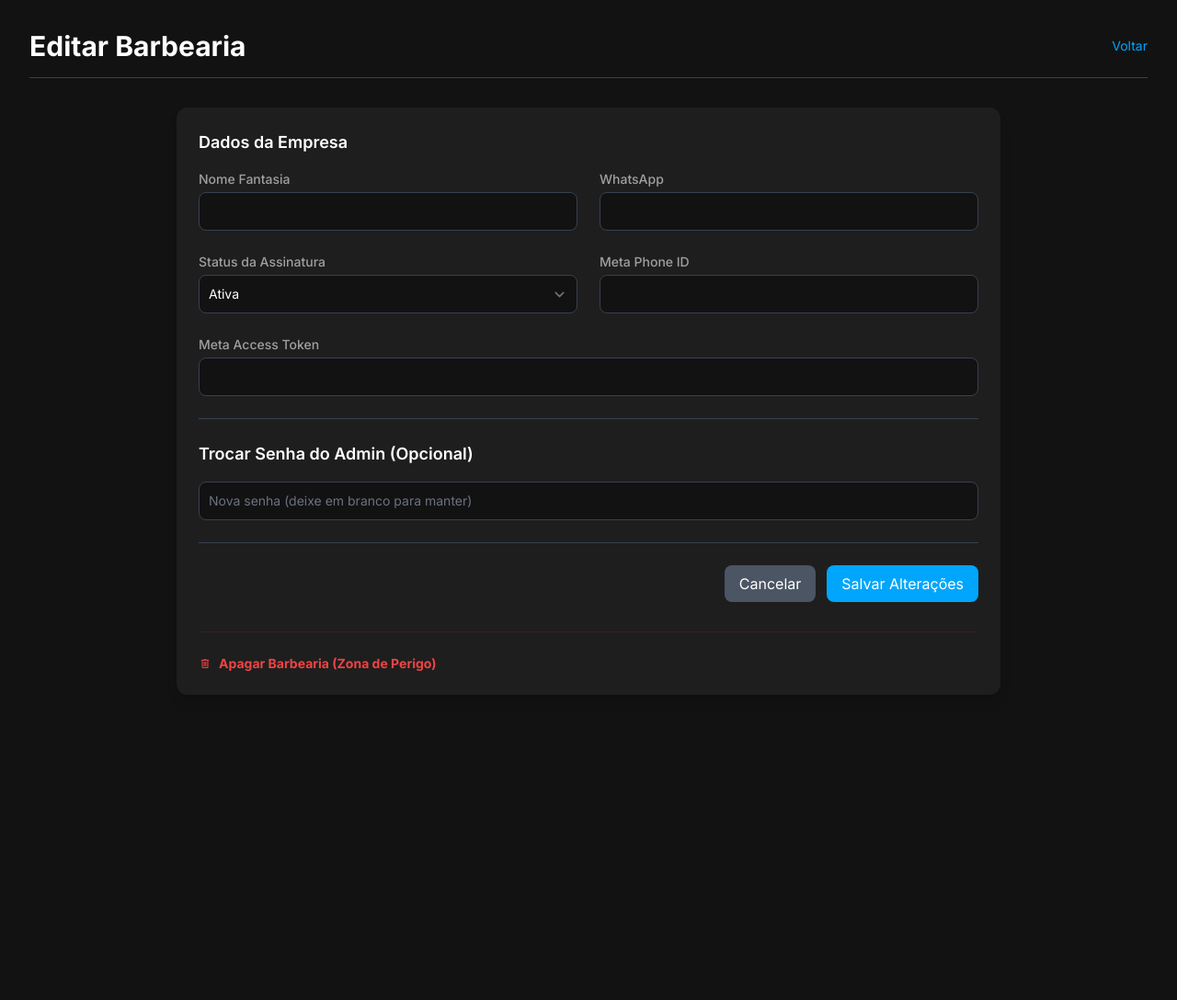
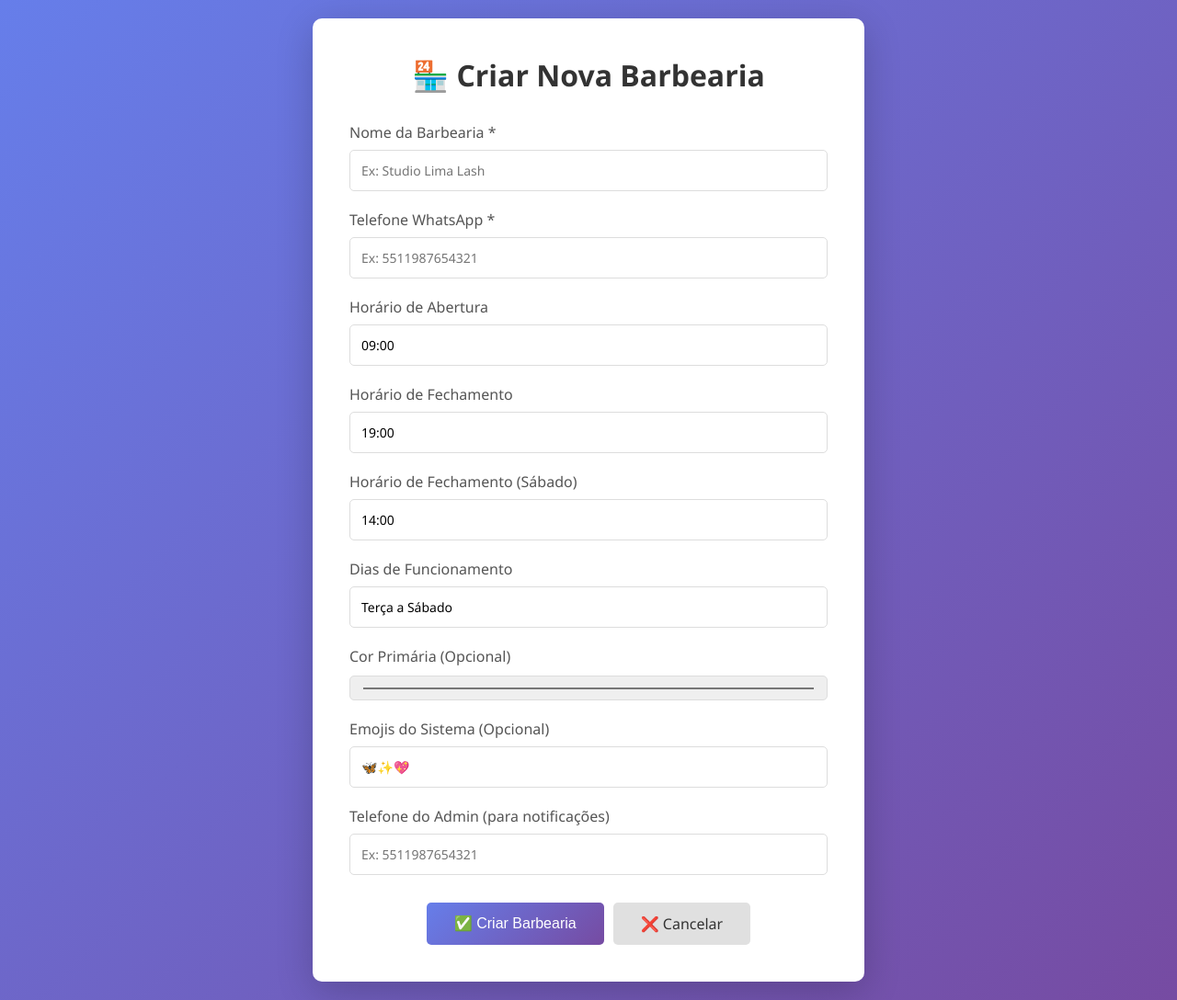
Before and after one commit to juanhlalmeida/assistente-agendamento-ia, a Python web app: template app/templates/superadmin/novo.html in a window 1280 px wide. Shown: the whole page at 92% size. Before the commit the page ends 730 px from the top, so only its background shows below. Run offline with Jinja, Linux system fonts and the light colour scheme; the template is opened without the code that fills it, so the values that code supplies are empty; some libraries are stand-ins or nearby versions.

Commit message:
Refactor novo.html for new barbearia creation

```diff
--- a/app/templates/superadmin/novo.html
+++ b/app/templates/superadmin/novo.html
@@ -1,103 +1,243 @@
 <!DOCTYPE html>
-<html class="dark" lang="pt-br">
+<html lang="pt-BR">
 <head>
-  <meta charset="utf-8"/>
-  <meta content="width=device-width, initial-scale=1.0" name="viewport"/>
-  <title>Super Admin - Editar Barbearia</title>
-  <script src="https://cdn.tailwindcss.com?plugins=forms,container-queries"></script>
-  <link href="https://fonts.googleapis.com" rel="preconnect"/>
-  <link href="https://fonts.googleapis.com/css2?family=Inter:wght@400;500;600;700&display=swap" rel="stylesheet"/>
-  <link href="https://fonts.googleapis.com/css2?family=Material+Symbols+Outlined" rel="stylesheet"/>
-  <script>
-    tailwind.config = { darkMode: "class", theme: { extend: { colors: { "primary": "#00A6FB", "background-dark": "#121212", "surface-dark": "#1E1E1E", "text-primary-dark": "#FFFFFF", "text-secondary-dark": "#A0A0A0" }, fontFamily: { "display": ["Inter", "sans-serif"] } } } }
-  </script>
+    <meta charset="UTF-8">
+    <meta name="viewport" content="width=device-width, initial-scale=1.0">
+    <title>Nova Barbearia - Admin</title>
+    <style>
+        * {
+            margin: 0;
+            padding: 0;
+            box-sizing: border-box;
+        }
+
+        body {
+            font-family: 'Segoe UI', Tahoma, Geneva, Verdana, sans-serif;
+            background: linear-gradient(135deg, #667eea 0%, #764ba2 100%);
+            min-height: 100vh;
+            display: flex;
+            justify-content: center;
+            align-items: center;
+            padding: 20px;
+        }
+
+        .container {
+            background: white;
+            border-radius: 10px;
+            box-shadow: 0 10px 40px rgba(0, 0, 0, 0.2);
+            padding: 40px;
+            max-width: 600px;
+            width: 100%;
+        }
+
+        h1 {
+            color: #333;
+            margin-bottom: 30px;
+            text-align: center;
+        }
+
+        .form-group {
+            margin-bottom: 20px;
+        }
+
+        label {
+            display: block;
+            margin-bottom: 8px;
+            color: #555;
+            font-weight: 500;
+        }
+
+        input[type="text"],
+        input[type="email"],
+        input[type="tel"],
+        input[type="color"],
+        textarea {
+            width: 100%;
+            padding: 12px;
+            border: 1px solid #ddd;
+            border-radius: 5px;
+            font-size: 14px;
+            font-family: inherit;
+        }
+
+        input[type="text"]:focus,
+        input[type="email"]:focus,
+        input[type="tel"]:focus,
+        input[type="color"]:focus,
+        textarea:focus {
+            outline: none;
+            border-color: #667eea;
+            box-shadow: 0 0 5px rgba(102, 126, 234, 0.3);
+        }
+
+        textarea {
+            resize: vertical;
+            min-height: 100px;
+        }
+
+        .button-group {
+            display: flex;
+            gap: 10px;
+            justify-content: center;
+            margin-top: 30px;
+        }
+
+        button {
+            padding: 12px 30px;
+            border: none;
+            border-radius: 5px;
+            font-size: 16px;
+            cursor: pointer;
+            transition: all 0.3s ease;
+        }
+
+        .btn-save {
+            background: linear-gradient(135deg, #667eea 0%, #764ba2 100%);
+            color: white;
+        }
+
+        .btn-save:hover {
+            transform: translateY(-2px);
+            box-shadow: 0 5px 20px rgba(102, 126, 234, 0.4);
+        }
+
+        .btn-cancel {
+            background: #e0e0e0;
+            color: #333;
+        }
+
+        .btn-cancel:hover {
+            background: #d0d0d0;
+        }
+
+        a.btn-cancel {
+            padding: 12px 30px;
+            border: none;
+            border-radius: 5px;
+            font-size: 16px;
+            text-decoration: none;
+            display: inline-flex;
+            align-items: center;
+            gap: 5px;
+            transition: all 0.3s ease;
+        }
+
+        hr {
+            margin: 40px 0;
+            border: none;
+            border-top: 1px solid #ddd;
+        }
+
+        .danger-zone {
+            background: #ffebee;
+            border-radius: 5px;
+            padding: 20px;
+            margin-top: 20px;
+        }
+
+        .danger-zone h3 {
+            color: #d32f2f;
+            margin-bottom: 15px;
+        }
+
+        .danger-zone p {
+            color: #555;
+            margin-bottom: 15px;
+        }
+
+        .btn-delete {
+            background: #d32f2f;
+            color: white;
+            width: 100%;
+        }
+
+        .btn-delete:hover {
+            background: #b71c1c;
+            transform: translateY(-2px);
+        }
+    </style>
 </head>
-<body class="bg-background-dark font-display text-text-primary-dark min-h-screen">
+<body>
+    <div class="container">
+        <h1>🏪 Criar Nova Barbearia</h1>
 
-  <div class="container mx-auto p-8">
-    <div class="flex justify-between items-center mb-8 pb-4 border-b border-gray-700">
-      <h1 class="text-3xl font-bold">Editar Barbearia</h1>
-      <a href="{{ url_for('superadmin.listar_barbearias') }}" class="text-sm text-primary hover:underline">Voltar</a>
+        <form method="POST" action="{{ url_for('superadmin.criar_barbearia') }}">
+            <div class="form-group">
+                <label for="nome_fantasia">Nome da Barbearia *</label>
+                <input type="text" id="nome_fantasia" name="nome_fantasia" required placeholder="Ex: Studio Lima Lash">
             </div>
 
-    {% with messages = get_flashed_messages(with_categories=true) %}
-      {% if messages %}
-        {% for category, message in messages %}
-          <div class="p-4 rounded-lg mb-6 shadow-lg text-white {{ 'bg-green-500' if category == 'success' else 'bg-red-500' }}">
-            {{ message }}
-          </div>
-        {% endfor %}
-      {% endif %}
-    {% endwith %}
-
-    <div class="bg-surface-dark rounded-xl shadow-lg overflow-hidden max-w-4xl mx-auto">
-      <div class="p-6">
-        <form method="POST">
-
-          <h3 class="text-lg font-semibold text-text-primary-dark mb-4">Dados da Empresa</h3>
-          <div class="grid grid-cols-1 md:grid-cols-2 gap-6 mb-6">
-            <div>
-              <label class="block text-sm font-medium text-text-secondary-dark mb-1">Nome Fantasia</label>
-              <input type="text" name="nome_fantasia"
-                     class="bg-background-dark border border-gray-700 text-white text-sm rounded-lg block w-full p-2.5"
-                     value="{{ form_data.get('nome_fantasia', '') }}" required>
-            </div>
-            <div>
-              <label class="block text-sm font-medium text-text-secondary-dark mb-1">WhatsApp</label>
-              <input type="text" name="telefone_whatsapp"
-                     class="bg-background-dark border border-gray-700 text-white text-sm rounded-lg block w-full p-2.5"
-                     value="{{ form_data.get('telefone_whatsapp', '') }}">
+            <div class="form-group">
+                <label for="telefone_whatsapp">Telefone WhatsApp *</label>
+                <input type="tel" id="telefone_whatsapp" name="telefone_whatsapp" required placeholder="Ex: 5511987654321">
             </div>
 
-            <div>
-                <label class="block text-sm font-medium text-text-secondary-dark mb-1">Status da Assinatura</label>
-                <select name="status_assinatura" class="bg-background-dark border border-gray-700 text-white text-sm rounded-lg block w-full p-2.5">
-                    <option value="ativa" {% if form_data.get('status_assinatura')|lower == 'ativa' %}selected{% endif %}>Ativa</option>
-                    <option value="inativa" {% if form_data.get('status_assinatura')|lower == 'inativa' %}selected{% endif %}>Inativa</option>
-                    <option value="teste" {% if form_data.get('status_assinatura')|lower == 'teste' %}selected{% endif %}>Teste</option>
-                </select>
+            <div class="form-group">
+                <label for="horario_abertura">Horário de Abertura</label>
+                <input type="text" id="horario_abertura" name="horario_abertura" placeholder="Ex: 09:00" value="09:00">
             </div>
 
-            <div>
-              <label class="block text-sm font-medium text-text-secondary-dark mb-1">Meta Phone ID</label>
-              <input type="text" name="meta_phone_number_id"
-                     class="bg-background-dark border border-gray-700 text-white text-sm rounded-lg block w-full p-2.5"
-                     value="{{ form_data.get('meta_phone_number_id', '') }}">
+            <div class="form-group">
+                <label for="horario_fechamento">Horário de Fechamento</label>
+                <input type="text" id="horario_fechamento" name="horario_fechamento" placeholder="Ex: 19:00" value="19:00">
             </div>
 
-            <div class="md:col-span-2">
-              <label class="block text-sm font-medium text-text-secondary-dark mb-1">Meta Access Token</label>
-              <input type="text" name="meta_access_token"
-                     class="bg-background-dark border border-gray-700 text-white text-sm rounded-lg block w-full p-2.5"
-                     value="{{ form_data.get('meta_access_token', '') }}">
-            </div>
+            <div class="form-group">
+                <label for="horario_fechamento_sabado">Horário de Fechamento (Sábado)</label>
+                <input type="text" id="horario_fechamento_sabado" name="horario_fechamento_sabado" placeholder="Ex: 14:00" value="14:00">
             </div>
 
-          <div class="border-t border-gray-700 my-6"></div>
-
-          <h3 class="text-lg font-semibold text-text-primary-dark mb-4">Trocar Senha do Admin (Opcional)</h3>
-          <div>
-             <input type="password" name="nova_senha_admin" placeholder="Nova senha (deixe em branco para manter)"
-                    class="bg-background-dark border border-gray-700 text-white text-sm rounded-lg block w-full p-2.5">
+            <div class="form-group">
+                <label for="dias_funcionamento">Dias de Funcionamento</label>
+                <input type="text" id="dias_funcionamento" name="dias_funcionamento" placeholder="Ex: Terça a Sábado" value="Terça a Sábado">
             </div>
 
-          <div class="border-t border-gray-700 pt-6 flex justify-end gap-3 mt-6">
-            <a href="{{ url_for('superadmin.listar_barbearias') }}" class="py-2 px-4 rounded-lg bg-gray-600 text-white hover:bg-gray-500">Cancelar</a>
-            <button type="submit" class="py-2 px-4 rounded-lg bg-primary text-white hover:bg-primary/90">Salvar Alterações</button>
+            <div class="form-group">
+                <label for="cor_primaria">Cor Primária (Opcional)</label>
+                <input type="color" id="cor_primaria" name="cor_primaria" value="#EC4899">
             </div>
 
+            <div class="form-group">
+                <label for="emojis_sistema">Emojis do Sistema (Opcional)</label>
+                <input type="text" id="emojis_sistema" name="emojis_sistema" placeholder="Ex: 🦋✨💖" value="🦋✨💖">
+            </div>
+
+            <div class="form-group">
+                <label for="telefone_admin">Telefone do Admin (para notificações)</label>
+                <input type="tel" id="telefone_admin" name="telefone_admin" placeholder="Ex: 5511987654321">
+            </div>
+
+            <div class="button-group">
+                <button type="submit" class="btn-save">✅ Criar Barbearia</button>
+                <a href="{{ url_for('superadmin.listar_barbearias') }}" class="btn-cancel">❌ Cancelar</a>
+            </div>
         </form>
 
-        <div class="mt-8 border-t border-red-900/30 pt-6">
+        <!-- ✅ SEÇÃO DE APAGAR PROTEGIDA - SÓ APARECE SE BARBEARIA EXISTE -->
+        {% if barbearia %}
+        <hr>
+        <div class="danger-zone">
+            <h3>⚠️ Zona de Perigo</h3>
+            <p>Deletar a barbearia <strong>{{ barbearia.nome_fantasia }}</strong> e todos os seus dados?</p>
+
             <form method="POST" action="{{ url_for('superadmin.apagar_barbearia', barbearia_id=barbearia.id) }}" onsubmit="return confirm('Tem certeza? Isso apagará TUDO desta barbearia.');">
-                <button type="submit" class="text-red-500 hover:text-red-400 text-sm font-bold flex items-center gap-2">
-                    <span class="material-symbols-outlined text-sm">delete</span>
-                    Apagar Barbearia (Zona de Perigo)
-                </button>
+                <button type="submit" class="btn-delete">🗑️ Deletar Barbearia</button>
             </form>
         </div>
+        {% endif %}
     </div>
-    </div>
-  </div>
+
+    <script>
+        // Script para validar formulário antes de enviar
+        document.querySelector('form').addEventListener('submit', function(e) {
+            const nome = document.getElementById('nome_fantasia').value.trim();
+            const telefone = document.getElementById('telefone_whatsapp').value.trim();
+
+            if (!nome || !telefone) {
+                e.preventDefault();
+                alert('⚠️ Preencha todos os campos obrigatórios!');
+            }
+        });
+    </script>
 </body>
 </html>
```
Lines whose indentation alone changed are shown as unchanged.
